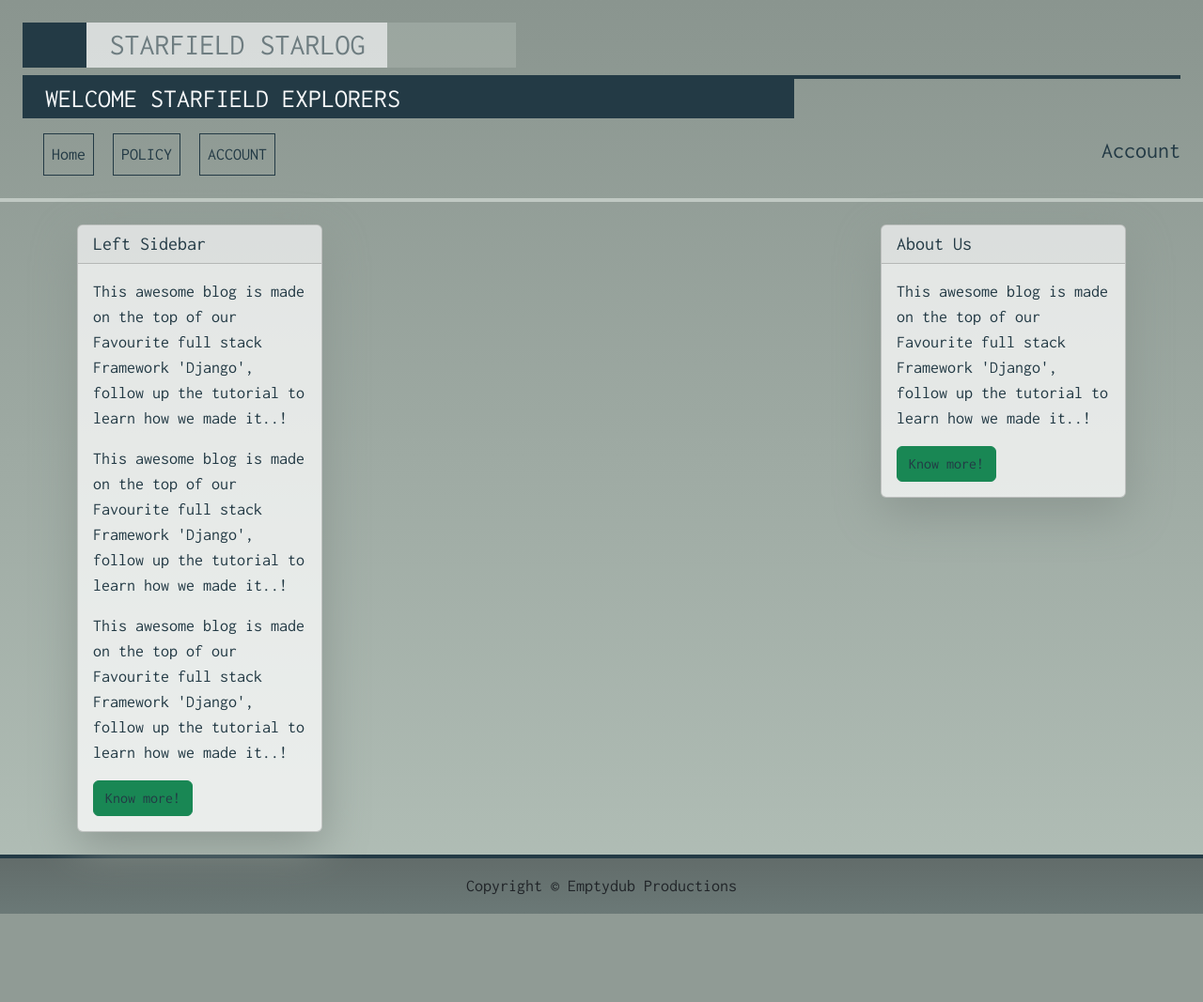
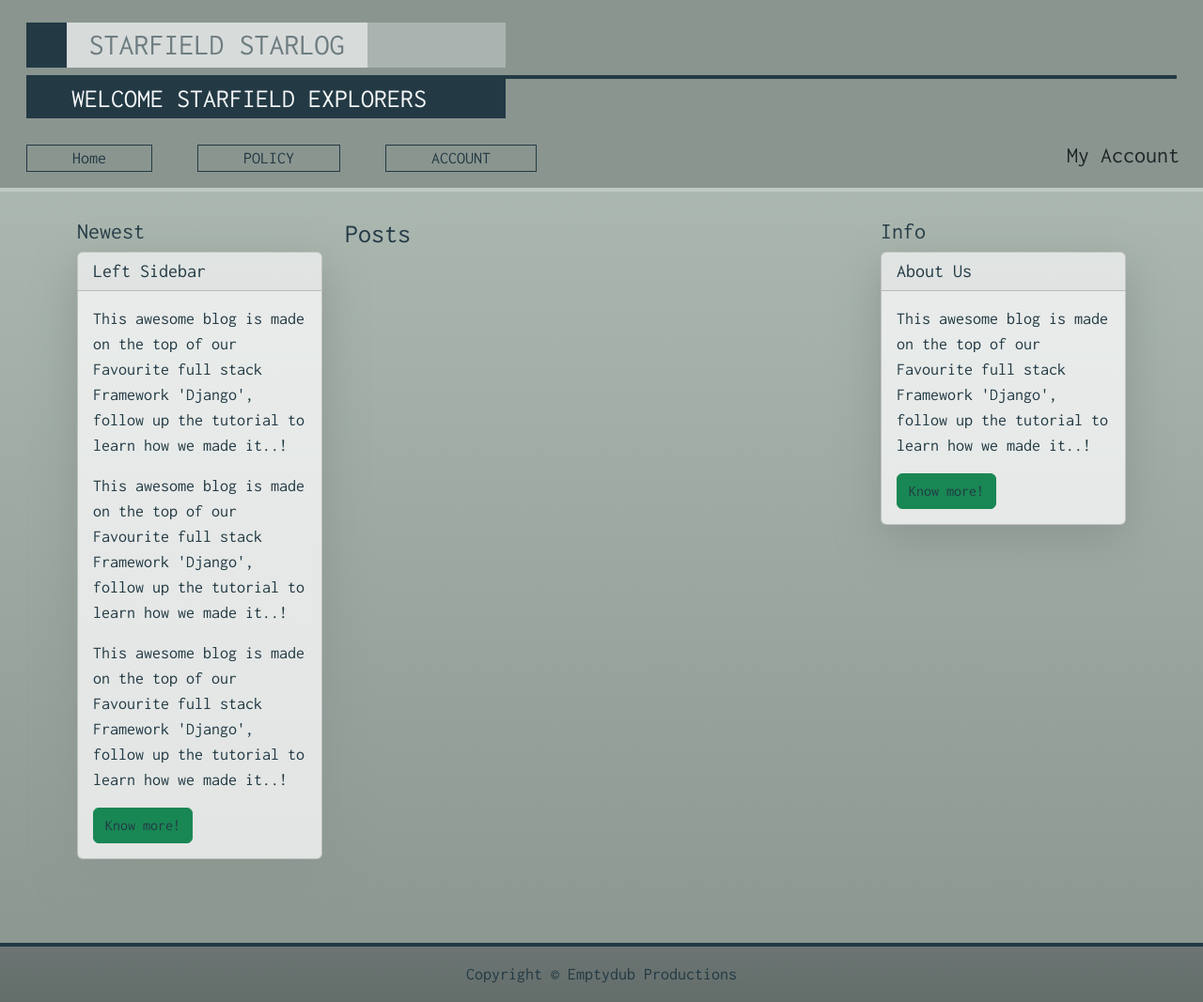
Before and after one commit to miketwheeler/djangoblog, a Django app: page / in a window 1280 px wide. Shown: the whole page at 94% size. Before the commit the page ends 973 px from the top, so only its background shows below. Run offline with Django 4.2, Linux system fonts and the light colour scheme; data that the repository does not hold is empty.

Commit message:
updates to format

```diff
--- a/blog/blog/blogapp/static/css/base.css
+++ b/blog/blog/blogapp/static/css/base.css
@@ -1,9 +1,18 @@
 /* Main */
+html {
+    /* overflow-x: hidden; */
+    /* height: 100vh; */
+    background: linear-gradient(rgba(178,191,183,1), rgba(138,149,143,1));
+}
 body {
     font-family: "Inconsolata", monospace;
     font-weight: 500;
     font-size: 17px;
     color: #233a45;
+    overflow-x: hidden;
+    font-size: 18px;
+    background: linear-gradient(rgba(178,191,183,1), rgba(138,149,143,1));
+    background-repeat: no-repeat;
 }
 a:link { color: #233a45; }
 a:visited { color: #233a45; }
@@ -12,9 +21,12 @@ a:active { color: #233a45; }
 
 /* Utility */
 .tester {
-    height: 100%;
-    background-color: red;
+    /* height: 100%;
+    background-color: pink; */
     border: 1px solid red;
+}
+.bg-mid {
+    background: rgba(138,149,143,1);
 }
 .shadow {
     box-shadow: 0 4px 2px -2px rgba(0, 0, 0, 0.1);
@@ -25,11 +37,16 @@ a:active { color: #233a45; }
 .bgdkblue {
     background-color: #233a45;
 }
+.bgdkgreen {
+    background-color: #788f71;
+}
+.txtlight {
+    color: #c0c9c3;
+}
 .bg-light {
     background: #c0c9c3;
 }
 .op30 {
-    background: #c0c9c3;
     opacity: 30%;
 }
 .op50 {
@@ -41,40 +58,78 @@ a:active { color: #233a45; }
 .op100 {
     opacity: 100%;
 }
-
+.maxw {
+    max-width: 800px;
+}
 /* mast head */
-.mastbordertop {
+.dkbordertop {
     border-top: 4px solid #233a45;
 }
+.dkgreenborder {
+    border: 2px solid #788f71;
+}
 .masthead {
-    position: static;
     color: #233a45;
     border-bottom: 4px solid #c0c9c3;
 }
-.adtlheadingstyle {
-    padding: 4px 48px;
+.btnstyle {
+    background-color: none;
     border: none;
-    width: 100%;
-}
-.navbarstyle {
-    justify-content: left;
-    align-items: flex-start;
-    align-self: flex-start;
-}
-.navbtnsurround {
-    border: 1px solid #233a45;
-    margin: 0 10px;
-    padding: auto 4px;
 }
 
-.navbar-toggler .line {
-    background-color: #c0c9c3;
+.thinbuttonborder {
+    color: #233a45;
+    border: 1px solid #233a45;
 }
+
 /* footer */
 .footerstyle {
-    background: linear-gradient(0deg, rgba(107,121,119,1) 0%, rgba(98,108,106,1) 100%);
+    background: linear-gradient(rgba(108, 117, 115), rgba(99, 109, 106));
     color:#233a45;
-    border-width: 90%;
-    border-top: 4px solid #233a45;
-    bottom: flex-end;
 }
+
+.cardstyles {
+    background: #abb5ae87;
+    border: 2px solid #788f71;
+}
+.cardheaderstyles {
+    background: #788f71c5;
+    color: white;
+}
+.bordernone {
+    border: none;
+}
+.headtext {
+    color: #233b45;
+}
+.card {
+    box-shadow: 0 6px 12px #8c9791;
+    background-color: rgba(255,255,255, 0.74);
+}
+.card-title {
+    color: #233b45;
+    border-bottom: 1px solid #233b45;
+}
+.bannertext {
+    color: #233b45;
+}
+
+/* btn classes */
+.btn.btn-primary {
+    color: #233b45;
+    background-color: transparent;
+    border-color: #233b45;
+    border-radius: 0;
+    padding: 2px 30px;
+}
+.btn.btn-primary:hover {
+    color: #233b45;
+    background-color: rgba(255, 255, 255, 0.475);
+    border-color: #233b45;
+
+}
+.btn.btn-primary:focus {
+    background-color: #233b45;
+    color: white;
+    border: none;
+}
--- a/blog/blog/blogapp/templates/base.html
+++ b/blog/blog/blogapp/templates/base.html
@@ -17,73 +17,87 @@
 
     <body>
         <!-- titlebar -->
-        <div class="row px-4 pt-4 pb-2">
-            <div class="container">
-                <div class="row">
+        <div class="container-fluid bg-mid">
+            <!-- <div class="container"> -->
+                <div class="row px-3 pt-4 pb-2">
                     <div class="d-flex flex-row flex-wrap justify-content-between">
-                        <div class="col-12 col-md-8 d-flex">
-                            <div class="placeholder col-1 dkblue op100"></div>
-                            <div class="bg-light op70 pl-2 pr-4 w-auto">
-                                <div class="col fs-2 bg-light op70 mx-4" href="{% url 'home' %}">
+                        <div class="col col-md-8 col-xl-5 d-flex mw-100 flex-nowrap">
+                            <div class="col-1 placeholder dkblue op100"></div>
+                            <div class="col-auto bg-light op70 pl-2 pr-4">
+                                <div class="fs-2 bg-light op70 mx-4" href="{% url 'home' %}">
                                     STARFIELD STARLOG
                                 </div>
                             </div>
-                            <div class="placeholder col-2 op30"></div>
-                        </div>
-
+                            <div class="col placeholder op30 bg-light"></div>
                         </div>
                     </div>
                 </div>
+            <!-- </div> -->
         </div>
 
-        <header class="masthead px-4 pt-0 pb-3">
-            <div class="container-fluid py-0 my-0">
-                <div class="row">
+        <header class="container-fluid masthead bg-mid">
+            <div class="row px-3 pt-0 pb-1 my-0">
                 <div class="col-12">
-                        <div class="row mastbordertop">
-                            <div class="col-md-8 d-flex p-0 m-0">
-                                <h3 class="text-light bgdkblue py-1 px-4 adtlheadingstyle">
+                    <div class="row ">
+                        <div class="col-12 d-flex flex-nowrap py-0">
+                            <div class="dkbordertop w-100">
+                            <h3 class="col-auto col-md-8 col-xl-5 text-light bgdkblue py-1 px-5 maxw ">
                                 WELCOME STARFIELD EXPLORERS
                             </h3>
                         </div>
-                            <nav class="navbar navbar-expand-lg navbarstyle col-12" id="mainNav">
-                                <div class="container-fluid d-flex justify-content-between col-8">
-                                    <button class="navbar-toggler navbar-toggler-left text-light dkblue" type="button" data-bs-toggle="collapse" data-bs-target="#navbarResponsive"
-                                        aria-controls="navbarResponsive" aria-expanded="false" aria-label="Toggle navigation">
-                                        MENU <i class="fa-solid fa-meteor"></i>
+                        </div>
+                        <nav class="navbar navbar-expand-lg" id="mainNav">
+                            <div class="col container-fluid d-flex justify-content-between">
+                                <button
+                                    class="btn fs-4 col-auto navbar-toggler navbar-toggler-left px-2 py-2"
+                                    type="button"
+                                    data-bs-toggle="collapse"
+                                    data-bs-target="#navbarResponsive"
+                                    aria-controls="navbarResponsive"
+                                    aria-expanded="false"
+                                    aria-label="Toggle navigation"
+                                    >
+                                    MENU
+                                    <i class="fa-solid fa-meteor"></i>
                                 </button>
-                                    <div class="collapse navbar-collapse" id="navbarResponsive">
+                                <div class="collapse navbar-collapse mt-2" id="navbarResponsive">
                                     <ul class="navbar-nav">
                                         <li class="nav-item active">
-                                                <a class="nav-link navbtnsurround" href="#">Home</a>
+                                            <a class="nav-link thinbuttonborder px-5 me-5 py-0" href="#">Home</a>
                                         </li>
                                         <li class="nav-item">
-                                                <a class="nav-link navbtnsurround" href="#">POLICY</a>
+                                            <a class="nav-link thinbuttonborder px-5 me-5 py-0" href="#">POLICY</a>
                                         </li>
                                         <li class="nav-item">
-                                                <a class="nav-link navbtnsurround" href="#">ACCOUNT</a>
+                                            <a class="nav-link thinbuttonborder px-5 me-5 py-0" href="#">ACCOUNT</a>
                                         </li>
                                     </ul>
                                 </div>
                             </div>
-                                <div class="col-4 pl-auto d-flex fs-4 justify-content-end">
-                                    <span class="my-auto">Account <i class="fa-solid fa-user-astronaut"></i></span>
-                                </div>
+                            <button href="{% url 'home' %}" class="btn col-auto fs-4 justify-content-end px-2 py-1 m-0">
+                                <span class="my-auto">
+                                    My Account
+                                    <i class="fa-solid fa-user-astronaut"></i>
+                                </span>
+                            </button>
                         </nav>
-                        </div>
                     </div>
                 </div>
             </div>
         </header>
 
+        <!-- <div class="mb-auto"> -->
             {% block content %}
             <!-- Content Goes here -->
             {% endblock content %}
+        <!-- </div> -->
 
         <!-- Footer -->
-        <footer class="py-3 footerstyle">
-            <p class="m-0 text-dark text-center ">Copyright &copy; Emptydub Productions</p>
+        <div>
+            <footer class="py-3 footerstyle w-100 bottom-0 dkbordertop">
+                <div class="dkblue text-center">Copyright &copy; Emptydub Productions</div>
             </footer>
+        </div>
 
         <!-- JavaScript Bundle with Popper -->
         <script src="https://cdn.jsdelivr.net/npm/bootstrap@5.2.0-beta1/dist/js/bootstrap.bundle.min.js" integrity="sha384-pprn3073KE6tl6bjs2QrFaJGz5/SUsLqktiwsUTF55Jfv3qYSDhgCecCxMW52nD2" crossorigin="anonymous"></script>
--- a/blog/blog/blogapp/templates/index.html
+++ b/blog/blog/blogapp/templates/index.html
@@ -1,44 +1,26 @@
 {% extends "base.html" %}
 {% block content %}
-    <style>
-        body {
-            font-size: 18px;
-            background: linear-gradient(0deg, rgba(178,191,183,1) 0%, rgba(138,149,143,1) 100%);
-        }
-        .headtext {
-            color: #233b45;
-        }
-        .card {
-            box-shadow: 0 6px 12px #8c9791;
-            background-color: rgba(255,255,255, 0.74);
-        }
-        .card-title {
-            color: #233b45;
-            border-bottom: 1px solid #233b45;
-        }
-        .bannertext {
-            color: #233b45;
-        }
-
-    </style>
-
-
-    <div class="container">
-        <div class="row">
+    <div class="container d-flex min-vh-100">
+        <div class="row mt-4 mb-5">
             {% block leftsidebar %}
                 {% include 'leftsidebar.html' %}
             {% endblock leftsidebar %}
             <!-- Blog Entries Column -->
-            <div class="col-md-6 mt-4 left">
+            <div class="col-md-6 mt-1 left">
+                <h4 class="dkblue fs-3">Posts</h4>
                 {% for post in post_list %}
-                <div class="card mb-4">
-                    <div class="card-body">
-                        <h2 class="card-title headtext">{{ post.title }}</h2>
-                        <p class="card-text text-muted h6">{{ post.author }} | {{ post.created_on }} </p>
-                        <p class="card-text">{{post.content|slice:":200" }}</p>
-                        <a href="{% url 'post_detail' post.slug  %}" class="btn btn-primary">Read More &rarr;</a>
+                    <div class="card mb-4 bordernone">
+                        <div class="bgdkgreen m-0 .dkgreenborder ">
+                            <h5 class="text-light mx-2 my-1">
+                                {{ post.title }}
+                            </h5>
+                        </div>
+                        <div class="card-body cardstyles">
+                            <p class="card-text text-muted h6">{{ post.author }} | {{ post.created_on }} </p>
+                            <p class="card-text">{{post.content|slice:":200" }}</p>
+                            <a href="{% url 'post_detail' post.slug  %}" class="btn btn-primary">Read More &rarr;</a>
+                        </div>
                     </div>
-                </div>
                 {% endfor %}
             </div>
             {% block rightsidebar %}
--- a/blog/blog/blogapp/templates/leftsidebar.html
+++ b/blog/blog/blogapp/templates/leftsidebar.html
@@ -8,8 +8,9 @@
     </style>
 
     <!-- Sidebar Widgets Column -->
-    <div class="col-md-3 float-right ">
-        <div class="card my-4">
+    <div class="col-md-3 mt-1 float-right ">
+        <h4 class="dkblue">Newest</h4>
+        <div class="card mt-2">
                 <h5 class="card-header">Left Sidebar</h5>
             <div class="card-body">
                 <!-- <div class="" -->
--- a/blog/blog/blogapp/templates/rightsidebar.html
+++ b/blog/blog/blogapp/templates/rightsidebar.html
@@ -8,8 +8,9 @@
     </style>
 
     <!-- Sidebar Widgets Column -->
-    <div class="col-md-3 float-right ">
-        <div class="card my-4">
+    <div class="col-md-3 mt-1 float-right ">
+        <h4 class="dkblue">Info</h4>
+        <div class="card mt-2">
                 <h5 class="card-header">About Us</h5>
             <div class="card-body">
                 <p class="card-text">
```
Lines whose indentation alone changed are shown as unchanged.
